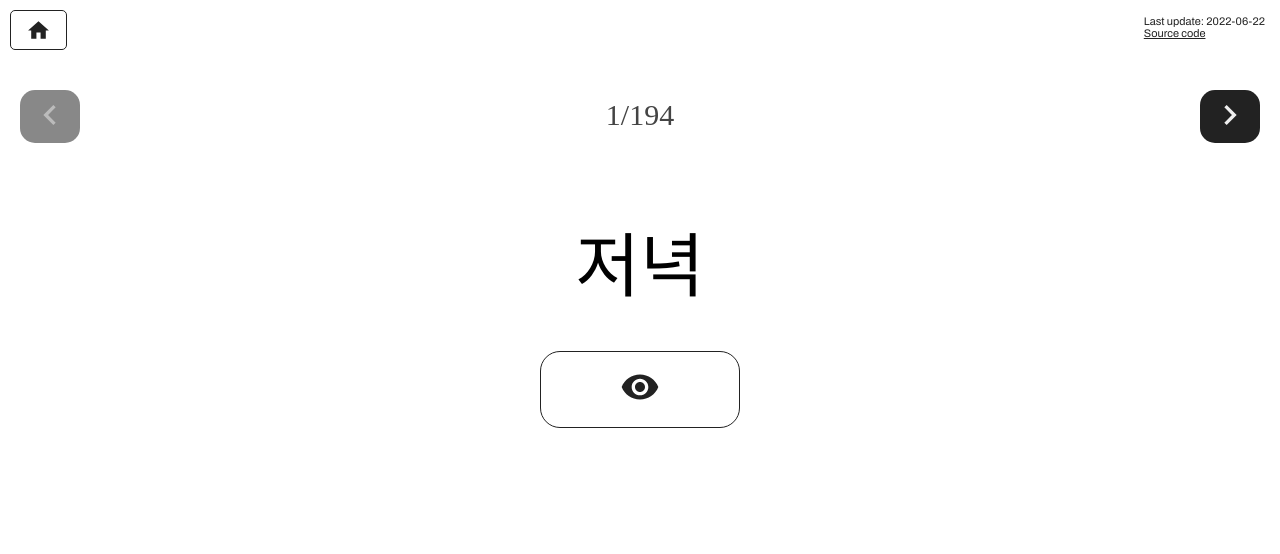
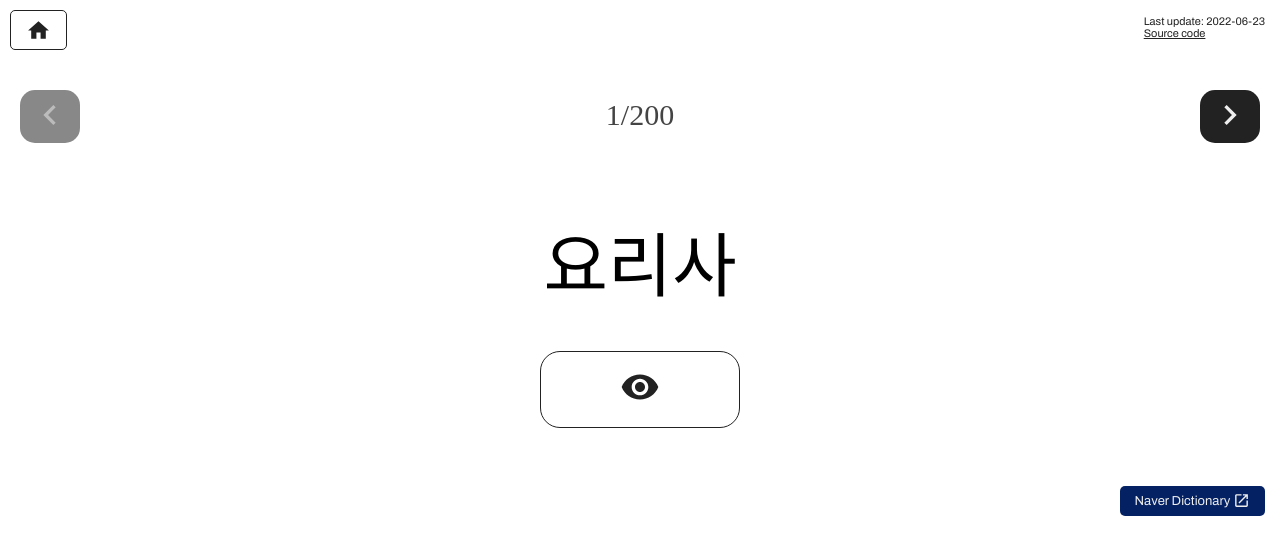
Before and after one commit to Paphos/LearnVocabularyApp, a React (Create React App) app: page /review in a window 1280 px wide. Shown: the top 554 px of the page. Built offline with nearby package versions, Linux system fonts and the light colour scheme; a web font is replaced by a local one.

Commit message:
Add words + Dictionary button

```diff
--- a/src/pages/ReviewPage.jsx
+++ b/src/pages/ReviewPage.jsx
@@ -3,6 +3,7 @@ import { useSearchParams } from "react-router-dom";
 import VisibilityIcon from '@mui/icons-material/Visibility';
 import NavigateBeforeIcon from '@mui/icons-material/NavigateBefore';
 import NavigateNextIcon from '@mui/icons-material/NavigateNext';
+import OpenInNewIcon from '@mui/icons-material/OpenInNew';
 import { useKeyPress } from 'components/useKeyPress';
 import { parseVocabularyFile, shuffle } from 'components/vocabulary';
 
@@ -115,6 +116,14 @@ export function ReviewPage() {
             />
           </div>
 
+          <div style={{ margin: '60px 15px 0 15px', textAlign: 'right' }}>
+            <a className="dictionary-button"
+              href={`https://korean.dict.naver.com/koendict/#/search?query=${currentWord.ko}`}
+              target="_blank" rel="noreferrer">
+              Naver Dictionary <OpenInNewIcon style={{ transform: 'translateY(4px)', fontSize: '17px' }}/>
+            </a>
+          </div>
+
         </div>
       )}
       {!vocabulary && (
--- a/src/pages/ReviewPage.scss
+++ b/src/pages/ReviewPage.scss
@@ -61,3 +61,15 @@
     font-family: 'Muli';
     color: #444;
 }
+
+.dictionary-button{
+    padding: 8px 15px;
+    background-color: #042163;
+    color: #EEE;
+    border-radius: 5px;
+    font-size: 13px;
+
+    &:hover{
+        background-color: #073eba;
+    }
+}
```
Also changed, not shown: public/database/vocabulary.csv, 1 other file (tests, documents, lock files or other folders).
